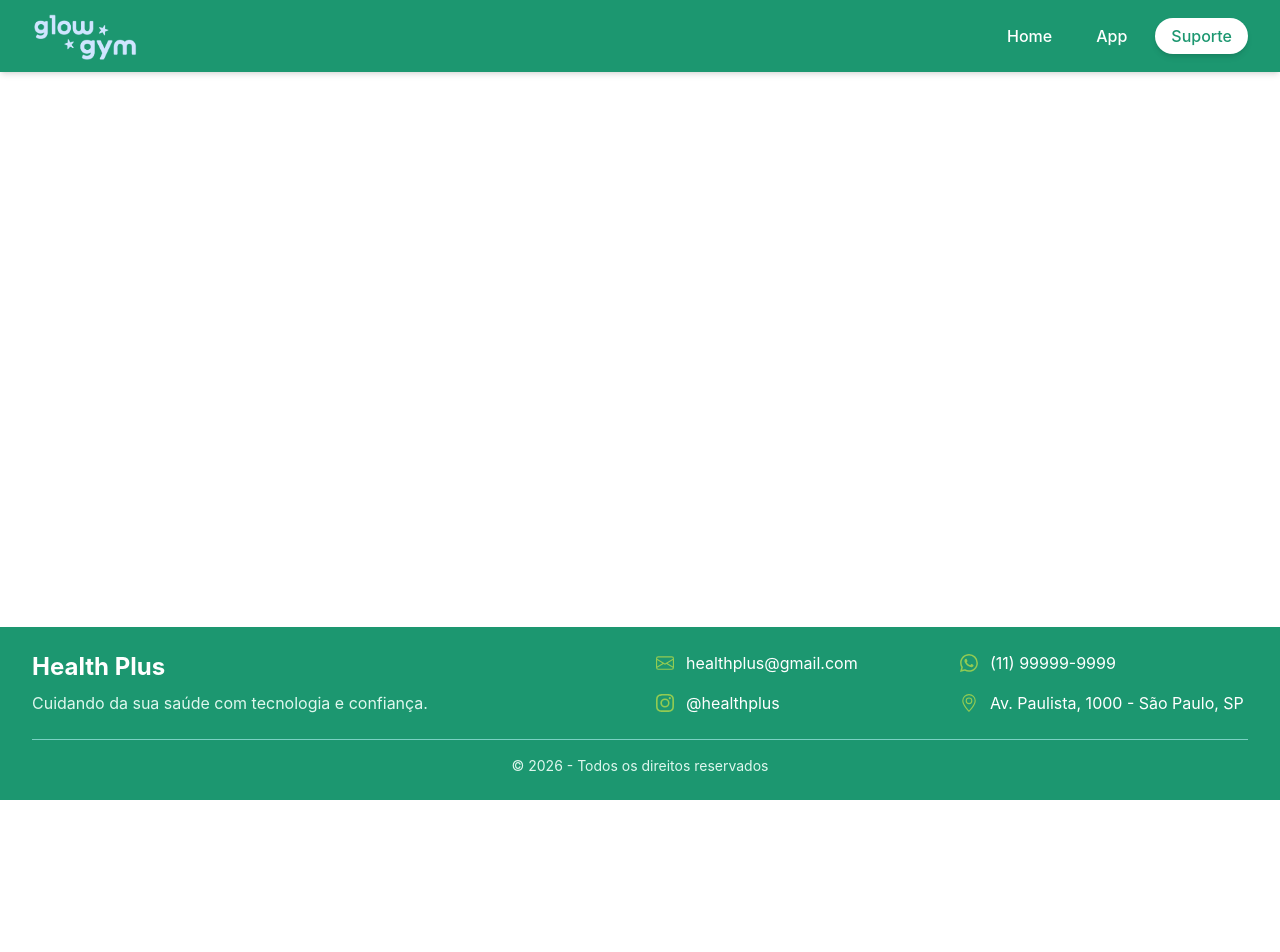
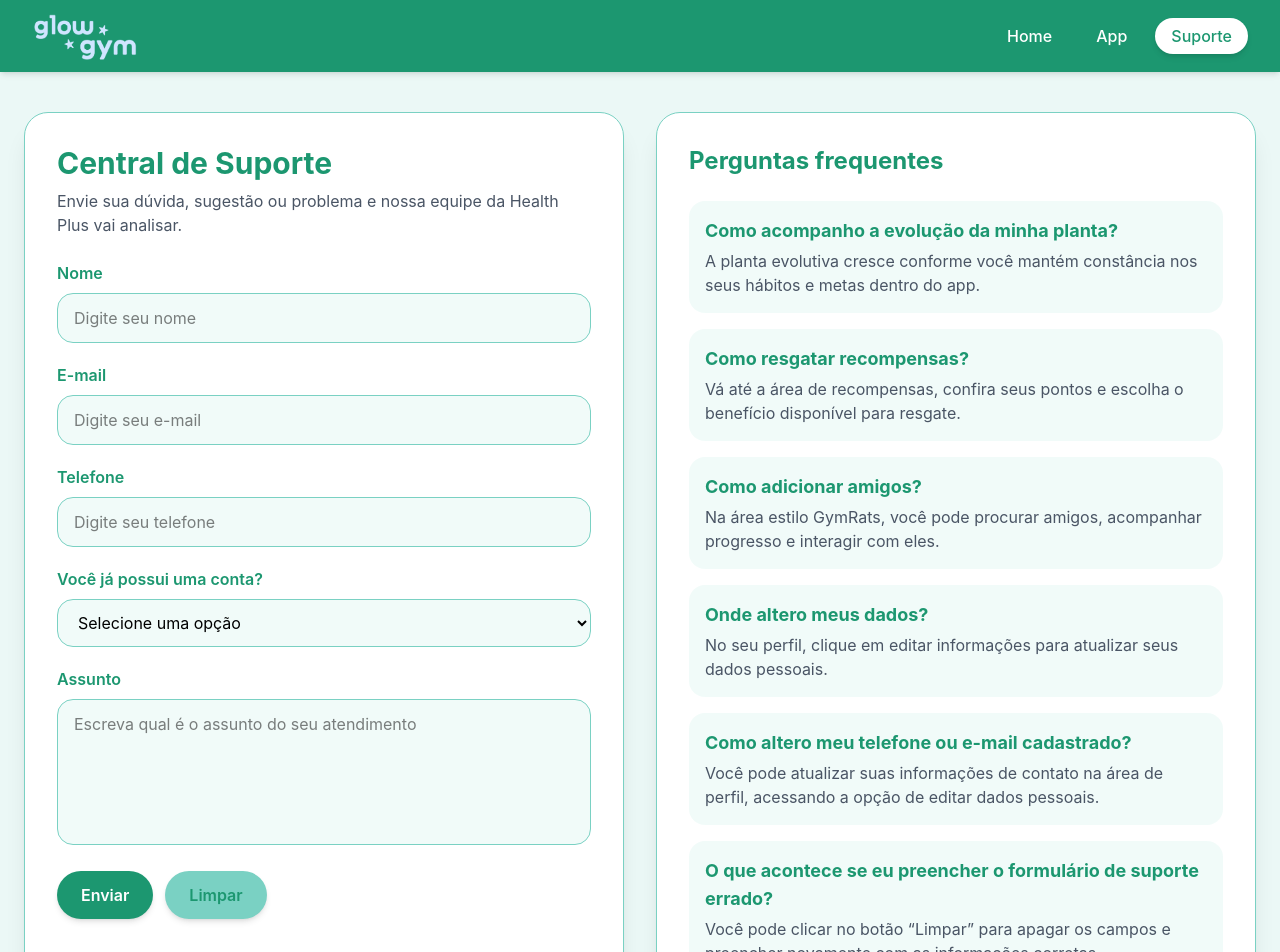
Before and after one commit to 1ESPA-PinkCode/Challenge-WebFront, a React (Vite) app: page /suporte in a window 1280 px wide. Shown: the top 952 px of the page. Before the commit the page ends 800 px from the top, so only its background shows below. Built offline with nearby package versions, Linux system fonts and the light colour scheme.

Commit message:
feat:Adicionando a página de suporte

```diff
--- a/src/routes/Suporte.jsx
+++ b/src/routes/Suporte.jsx
@@ -1,11 +1,217 @@
-import React from 'react'
+import { useState } from "react";
 
 const Suporte = () => {
+  const [formData, setFormData] = useState({
+    nome: "",
+    email: "",
+    telefone: "",
+    plano: "",
+    assunto: "",
+  });
+
+  const [mensagem, setMensagem] = useState("");
+
+  const handleChange = (e) => {
+    const { name, value } = e.target;
+    setFormData((prev) => ({
+      ...prev,
+      [name]: value,
+    }));
+  };
+
+  const handleSubmit = (e) => {
+    e.preventDefault();
+    setMensagem("Formulário enviado com sucesso! ✨");
+  };
+
+  const handleReset = () => {
+    setFormData({
+      nome: "",
+      email: "",
+      telefone: "",
+      plano: "",
+      assunto: "",
+    });
+    setMensagem("Formulário limpo com sucesso!");
+  };
+
   return (
-    <div>
+    <section className="min-h-[70vh] bg-[#7AD1C3]/15 px-6 py-10">
+      <div className="mx-auto grid max-w-7xl grid-cols-1 gap-8 xl:grid-cols-2">
 
-    </div>
-  )
-}
+        <div className="rounded-3xl border border-[#7AD1C3] bg-white p-8 shadow-xl">
+          <h1 className="mb-2 text-3xl font-bold text-[#1c9770ff]">
+            Central de Suporte
+          </h1>
+          <p className="mb-6 text-gray-600">
+            Envie sua dúvida, sugestão ou problema e nossa equipe da Health Plus
+            vai analisar.
+          </p>
 
-export default Suporte
+          <form onSubmit={handleSubmit} className="space-y-5">
+            <div>
+              <label className="mb-2 block font-semibold text-[#1c9770ff]">
+                Nome
+              </label>
+              <input
+                type="text"
+                name="nome"
+                value={formData.nome}
+                onChange={handleChange}
+                placeholder="Digite seu nome"
+                className="w-full rounded-2xl border border-[#7AD1C3] bg-[#7AD1C3]/10 px-4 py-3 outline-none transition focus:ring-4 focus:ring-[#7AD1C3]/40"
+              />
+            </div>
+
+            <div>
+              <label className="mb-2 block font-semibold text-[#1c9770ff]">
+                E-mail
+              </label>
+              <input
+                type="email"
+                name="email"
+                value={formData.email}
+                onChange={handleChange}
+                placeholder="Digite seu e-mail"
+                className="w-full rounded-2xl border border-[#7AD1C3] bg-[#7AD1C3]/10 px-4 py-3 outline-none transition focus:ring-4 focus:ring-[#7AD1C3]/40"
+              />
+            </div>
+
+            <div>
+              <label className="mb-2 block font-semibold text-[#1c9770ff]">
+                Telefone
+              </label>
+              <input
+                type="tel"
+                name="telefone"
+                value={formData.telefone}
+                onChange={handleChange}
+                placeholder="Digite seu telefone"
+                className="w-full rounded-2xl border border-[#7AD1C3] bg-[#7AD1C3]/10 px-4 py-3 outline-none transition focus:ring-4 focus:ring-[#7AD1C3]/40"
+              />
+            </div>
+
+            <div>
+              <label className="mb-2 block font-semibold text-[#1c9770ff]">
+                Você já possui uma conta?
+              </label>
+              <select
+                name="plano"
+                value={formData.plano}
+                onChange={handleChange}
+                className="w-full rounded-2xl border border-[#7AD1C3] bg-[#7AD1C3]/10 px-4 py-3 outline-none transition focus:ring-4 focus:ring-[#7AD1C3]/40"
+              >
+                <option value="">Selecione uma opção</option>
+                <option value="sim">Sim</option>
+                <option value="nao">Não</option>
+              </select>
+            </div>
+
+            <div>
+              <label className="mb-2 block font-semibold text-[#1c9770ff]">
+                Assunto
+              </label>
+              <textarea
+                name="assunto"
+                value={formData.assunto}
+                onChange={handleChange}
+                rows="5"
+                placeholder="Escreva qual é o assunto do seu atendimento"
+                className="w-full resize-none rounded-2xl border border-[#7AD1C3] bg-[#7AD1C3]/10 px-4 py-3 outline-none transition focus:ring-4 focus:ring-[#7AD1C3]/40"
+              />
+            </div>
+
+            <div className="flex flex-col gap-3 sm:flex-row">
+              <button
+                type="submit"
+                className="rounded-full bg-[#1c9770ff] px-6 py-3 font-semibold text-white shadow-md transition hover:bg-[#93CB52] hover:text-[#1c9770ff]"
+              >
+                Enviar
+              </button>
+
+              <button
+                type="button"
+                onClick={handleReset}
+                className="rounded-full bg-[#7AD1C3] px-6 py-3 font-semibold text-[#1c9770ff] shadow-md transition hover:bg-[#93CB52]"
+              >
+                Limpar
+              </button>
+            </div>
+
+            {mensagem && (
+              <p className="pt-2 font-medium text-[#1c9770ff]">{mensagem}</p>
+            )}
+          </form>
+        </div>
+
+        <div className="space-y-8">
+          <div className="rounded-3xl border border-[#7AD1C3] bg-white p-8 shadow-xl">
+            <h2 className="mb-6 text-2xl font-bold text-[#1c9770ff]">
+              Perguntas frequentes
+            </h2>
+
+            <div className="space-y-4">
+              <div className="rounded-2xl bg-[#7AD1C3]/10 p-4 transition hover:bg-[#7AD1C3]/20">
+                <h3 className="text-lg font-bold text-[#1c9770ff]">
+                  Como acompanho a evolução da minha planta?
+                </h3>
+                <p className="mt-1 text-gray-600">
+                  A planta evolutiva cresce conforme você mantém constância nos
+                  seus hábitos e metas dentro do app.
+                </p>
+              </div>
+
+              <div className="rounded-2xl bg-[#7AD1C3]/10 p-4 transition hover:bg-[#7AD1C3]/20">
+                <h3 className="text-lg font-bold text-[#1c9770ff]">
+                  Como resgatar recompensas?
+                </h3>
+                <p className="mt-1 text-gray-600">
+                  Vá até a área de recompensas, confira seus pontos e escolha o
+                  benefício disponível para resgate.
+                </p>
+              </div>
+
+              <div className="rounded-2xl bg-[#7AD1C3]/10 p-4 transition hover:bg-[#7AD1C3]/20">
+                <h3 className="text-lg font-bold text-[#1c9770ff]">
+                  Como adicionar amigos?
+                </h3>
+                <p className="mt-1 text-gray-600">
+                  Na área estilo GymRats, você pode procurar amigos, acompanhar
+                  progresso e interagir com eles.
+                </p>
+              </div>
+
+              <div className="rounded-2xl bg-[#7AD1C3]/10 p-4 transition hover:bg-[#7AD1C3]/20">
+                <h3 className="text-lg font-bold text-[#1c9770ff]">
+                  Onde altero meus dados?
+                </h3>
+                <p className="mt-1 text-gray-600">
+                  No seu perfil, clique em editar informações para atualizar seus
+                  dados pessoais.
+                </p>
+              </div>
+              <div className="rounded-2xl bg-[#7AD1C3]/10 p-4 transition hover:bg-[#7AD1C3]/20">
+                <h3 className="text-lg font-bold text-[#1c9770ff]">
+                  Como altero meu telefone ou e-mail cadastrado?
+                </h3>
+                <p className="mt-1 text-gray-600">
+                  Você pode atualizar suas informações de contato na área de perfil, acessando a opção de editar dados pessoais.
+                </p>
+              </div>
+              <div className="rounded-2xl bg-[#7AD1C3]/10 p-4 transition hover:bg-[#7AD1C3]/20">
+                <h3 className="text-lg font-bold text-[#1c9770ff]">
+                  O que acontece se eu preencher o formulário de suporte errado?
+                </h3>
+                <p className="mt-1 text-gray-600">
+                  Você pode clicar no botão “Limpar” para apagar os campos e preencher novamente com as informações corretas.
+                </p>
+              </div>
+            </div>
+          </div>
+        </div>
+      </div>
+    </section>
+  );
+};
+
+export default Suporte;
```
